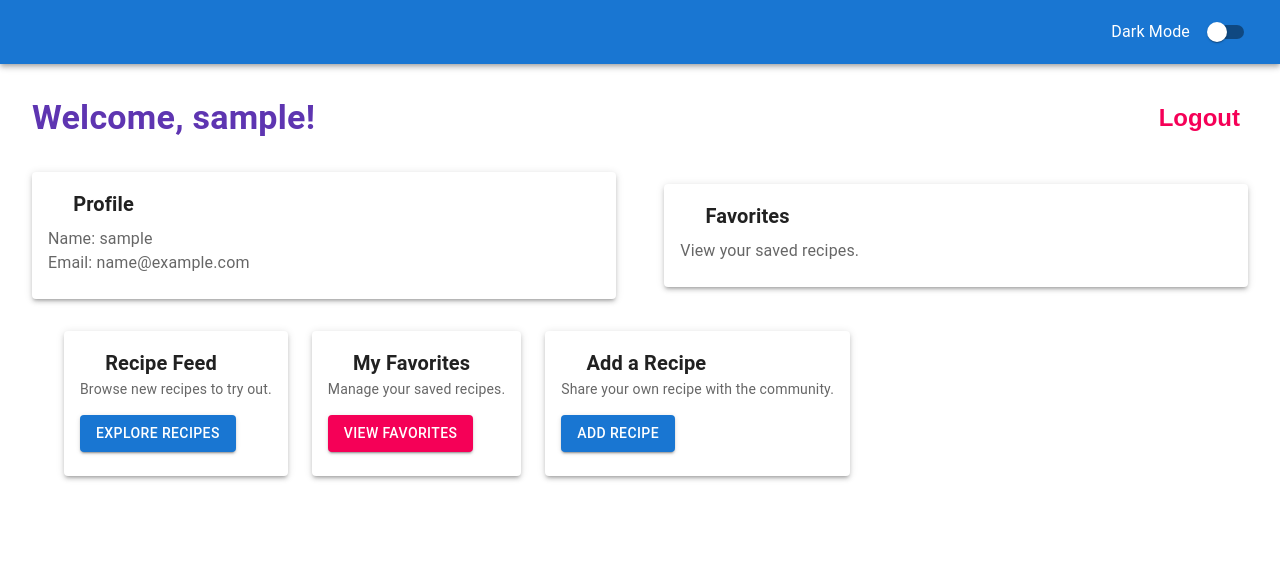
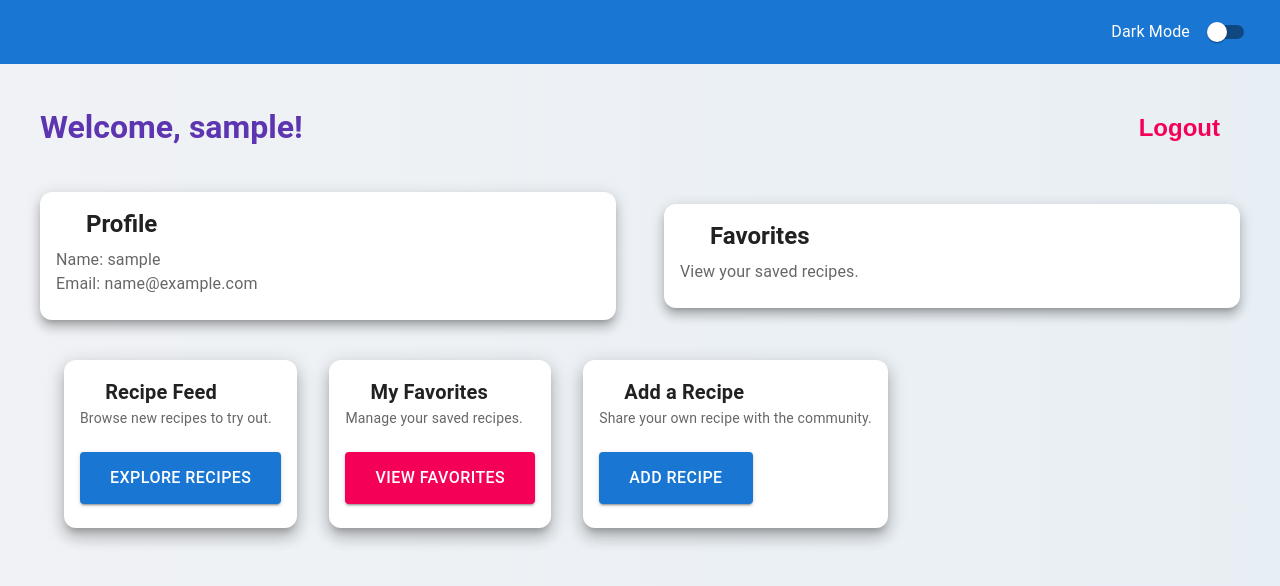
Before and after one commit to SandulRusara/recipe-app-new, a React (Vite) app: page / in a window 1280 px wide. Shown: the top 586 px of the page. Built offline with nearby package versions, Linux system fonts and the light colour scheme; sample sign-in values are in the browser's storage; some icons are missing.

Commit message:
update dashbord

```diff
--- a/src/pages/ Dashboard.tsx
+++ b/src/pages/ Dashboard.tsx
@@ -1,3 +1,140 @@
+// import { useSelector, useDispatch } from 'react-redux';
+// import { Button, Typography, Container, Box, Card, CardContent, Grid, IconButton } from '@mui/material';
+// import { logout } from '../redux/authSlice';
+// import { RootState, AppDispatch } from '../redux/store';
+// import AccountCircleIcon from '@mui/icons-material/AccountCircle';
+// import RestaurantIcon from '@mui/icons-material/Restaurant';
+// import FavoriteIcon from '@mui/icons-material/Favorite';
+//
+// const Dashboard = () => {
+//     const user = useSelector((state: RootState) => state.auth.user);
+//     const dispatch = useDispatch<AppDispatch>();
+//
+//     return (
+//         <Box
+//             sx={{
+//                 minHeight: '100vh',
+//                 p: 4,
+//             }}
+//         >
+//             {/* Header */}
+//             <Box
+//                 display="flex"
+//                 justifyContent="space-between"
+//                 alignItems="center"
+//                 mb={4}
+//             >
+//                 <Typography
+//                     variant="h4"
+//                     fontWeight={700}
+//                     sx={{ color: '#5e35b1' }}
+//                 >
+//                     Welcome, {user?.username}!
+//                 </Typography>
+//
+//                 <IconButton
+//                     variant="contained"
+//                     color="secondary"
+//                     onClick={() => dispatch(logout())}
+//                     sx={{ fontWeight: 600 }}
+//                 >
+//                     Logout
+//                 </IconButton>
+//             </Box>
+//
+//             {/* User Info Section */}
+//             <Box
+//                 display="flex"
+//                 justifyContent="space-between"
+//                 mb={4}
+//                 alignItems="center"
+//             >
+//                 <Card sx={{ width: '48%', boxShadow: 3 }}>
+//                     <CardContent>
+//                         <Typography variant="h6" fontWeight={600} gutterBottom>
+//                             <AccountCircleIcon sx={{ marginRight: 1 }} /> Profile
+//                         </Typography>
+//                         <Typography variant="body1" color="textSecondary">
+//                             Name: {user?.username}
+//                         </Typography>
+//                         <Typography variant="body1" color="textSecondary">
+//                             Email: {user?.email}
+//                         </Typography>
+//                     </CardContent>
+//                 </Card>
+//
+//                 <Card sx={{ width: '48%', boxShadow: 3 }}>
+//                     <CardContent>
+//                         <Typography variant="h6" fontWeight={600} gutterBottom>
+//                             <FavoriteIcon sx={{ marginRight: 1 }} /> Favorites
+//                         </Typography>
+//                         <Typography variant="body1" color="textSecondary">
+//                             View your saved recipes.
+//                         </Typography>
+//                     </CardContent>
+//                 </Card>
+//             </Box>
+//
+//             {/* Dashboard Section */}
+//             <Container>
+//                 <Grid container spacing={3}>
+//                     <Grid item xs={12} sm={6} md={4}>
+//                         <Card sx={{ boxShadow: 3 }}>
+//                             <CardContent>
+//                                 <Typography variant="h6" fontWeight={600}>
+//                                     <RestaurantIcon sx={{ marginRight: 1 }} /> Recipe Feed
+//                                 </Typography>
+//                                 <Typography variant="body2" color="textSecondary">
+//                                     Browse new recipes to try out.
+//                                 </Typography>
+//                                 <Button variant="contained" color="primary" sx={{ mt: 2 }}>
+//                                     Explore Recipes
+//                                 </Button>
+//                             </CardContent>
+//                         </Card>
+//                     </Grid>
+//
+//                     <Grid item xs={12} sm={6} md={4}>
+//                         <Card sx={{ boxShadow: 3 }}>
+//                             <CardContent>
+//                                 <Typography variant="h6" fontWeight={600}>
+//                                     <FavoriteIcon sx={{ marginRight: 1 }} /> My Favorites
+//                                 </Typography>
+//                                 <Typography variant="body2" color="textSecondary">
+//                                     Manage your saved recipes.
+//                                 </Typography>
+//                                 <Button variant="contained" color="secondary" sx={{ mt: 2 }}>
+//                                     View Favorites
+//                                 </Button>
+//                             </CardContent>
+//                         </Card>
+//                     </Grid>
+//
+//                     <Grid item xs={12} sm={6} md={4}>
+//                         <Card sx={{ boxShadow: 3 }}>
+//                             <CardContent>
+//                                 <Typography variant="h6" fontWeight={600}>
+//                                     <RestaurantIcon sx={{ marginRight: 1 }} /> Add a Recipe
+//                                 </Typography>
+//                                 <Typography variant="body2" color="textSecondary">
+//                                     Share your own recipe with the community.
+//                                 </Typography>
+//                                 <Button variant="contained" color="primary" sx={{ mt: 2 }}>
+//                                     Add Recipe
+//                                 </Button>
+//                             </CardContent>
+//                         </Card>
+//                     </Grid>
+//                 </Grid>
+//             </Container>
+//         </Box>
+//     );
+// };
+//
+// export default Dashboard;
+
+
+
 import { useSelector, useDispatch } from 'react-redux';
 import { Button, Typography, Container, Box, Card, CardContent, Grid, IconButton } from '@mui/material';
 import { logout } from '../redux/authSlice';
@@ -14,7 +151,8 @@ const Dashboard = () => {
         <Box
             sx={{
                 minHeight: '100vh',
-                p: 4,
+                p: 5,
+                background: 'linear-gradient(to right, #f0f2f5, #e8eff4)',
             }}
         >
             {/* Header */}
@@ -22,12 +160,12 @@ const Dashboard = () => {
                 display="flex"
                 justifyContent="space-between"
                 alignItems="center"
-                mb={4}
+                mb={5}
             >
                 <Typography
-                    variant="h4"
+                    variant="h3"
                     fontWeight={700}
-                    sx={{ color: '#5e35b1' }}
+                    sx={{ color: '#5e35b1', fontSize: '32px' }}
                 >
                     Welcome, {user?.username}!
                 </Typography>
@@ -36,7 +174,14 @@ const Dashboard = () => {
                     variant="contained"
                     color="secondary"
                     onClick={() => dispatch(logout())}
-                    sx={{ fontWeight: 600 }}
+                    sx={{
+                        fontWeight: 600,
+                       // backgroundColor: '#f50057',
+                        padding: '10px 20px',
+                        '&:hover': {
+                            backgroundColor: '#c51162',
+                        },
+                    }}
                 >
                     Logout
                 </IconButton>
@@ -46,12 +191,12 @@ const Dashboard = () => {
             <Box
                 display="flex"
                 justifyContent="space-between"
-                mb={4}
+                mb={5}
                 alignItems="center"
             >
-                <Card sx={{ width: '48%', boxShadow: 3 }}>
+                <Card sx={{ width: '48%', boxShadow: 8, borderRadius: 3, '&:hover': { transform: 'scale(1.05)', boxShadow: 16, transition: '0.3s ease-in-out' } }}>
                     <CardContent>
-                        <Typography variant="h6" fontWeight={600} gutterBottom>
+                        <Typography variant="h5" fontWeight={600} gutterBottom>
                             <AccountCircleIcon sx={{ marginRight: 1 }} /> Profile
                         </Typography>
                         <Typography variant="body1" color="textSecondary">
@@ -63,9 +208,9 @@ const Dashboard = () => {
                     </CardContent>
                 </Card>
 
-                <Card sx={{ width: '48%', boxShadow: 3 }}>
+                <Card sx={{ width: '48%', boxShadow: 8, borderRadius: 3, '&:hover': { transform: 'scale(1.05)', boxShadow: 16, transition: '0.3s ease-in-out' } }}>
                     <CardContent>
-                        <Typography variant="h6" fontWeight={600} gutterBottom>
+                        <Typography variant="h5" fontWeight={600} gutterBottom>
                             <FavoriteIcon sx={{ marginRight: 1 }} /> Favorites
                         </Typography>
                         <Typography variant="body1" color="textSecondary">
@@ -77,9 +222,9 @@ const Dashboard = () => {
 
             {/* Dashboard Section */}
             <Container>
-                <Grid container spacing={3}>
+                <Grid container spacing={4}>
                     <Grid item xs={12} sm={6} md={4}>
-                        <Card sx={{ boxShadow: 3 }}>
+                        <Card sx={{ boxShadow: 10, borderRadius: 3, '&:hover': { transform: 'scale(1.05)', boxShadow: 16, transition: '0.3s ease-in-out' } }}>
                             <CardContent>
                                 <Typography variant="h6" fontWeight={600}>
                                     <RestaurantIcon sx={{ marginRight: 1 }} /> Recipe Feed
@@ -87,7 +232,7 @@ const Dashboard = () => {
                                 <Typography variant="body2" color="textSecondary">
                                     Browse new recipes to try out.
                                 </Typography>
-                                <Button variant="contained" color="primary" sx={{ mt: 2 }}>
+                                <Button variant="contained" color="primary" sx={{ mt: 3, padding: '12px 30px', fontSize: '16px', '&:hover': { backgroundColor: '#1976d2' } }}>
                                     Explore Recipes
                                 </Button>
                             </CardContent>
@@ -95,7 +240,7 @@ const Dashboard = () => {
                     </Grid>
 
                     <Grid item xs={12} sm={6} md={4}>
-                        <Card sx={{ boxShadow: 3 }}>
+                        <Card sx={{ boxShadow: 10, borderRadius: 3, '&:hover': { transform: 'scale(1.05)', boxShadow: 16, transition: '0.3s ease-in-out' } }}>
                             <CardContent>
                                 <Typography variant="h6" fontWeight={600}>
                                     <FavoriteIcon sx={{ marginRight: 1 }} /> My Favorites
@@ -103,7 +248,7 @@ const Dashboard = () => {
                                 <Typography variant="body2" color="textSecondary">
                                     Manage your saved recipes.
                                 </Typography>
-                                <Button variant="contained" color="secondary" sx={{ mt: 2 }}>
+                                <Button variant="contained" color="secondary" sx={{ mt: 3, padding: '12px 30px', fontSize: '16px', '&:hover': { backgroundColor: '#d81b60' } }}>
                                     View Favorites
                                 </Button>
                             </CardContent>
@@ -111,7 +256,7 @@ const Dashboard = () => {
                     </Grid>
 
                     <Grid item xs={12} sm={6} md={4}>
-                        <Card sx={{ boxShadow: 3 }}>
+                        <Card sx={{ boxShadow: 10, borderRadius: 3, '&:hover': { transform: 'scale(1.05)', boxShadow: 16, transition: '0.3s ease-in-out' } }}>
                             <CardContent>
                                 <Typography variant="h6" fontWeight={600}>
                                     <RestaurantIcon sx={{ marginRight: 1 }} /> Add a Recipe
@@ -119,7 +264,7 @@ const Dashboard = () => {
                                 <Typography variant="body2" color="textSecondary">
                                     Share your own recipe with the community.
                                 </Typography>
-                                <Button variant="contained" color="primary" sx={{ mt: 2 }}>
+                                <Button variant="contained" color="primary" sx={{ mt: 3, padding: '12px 30px', fontSize: '16px', '&:hover': { backgroundColor: '#1976d2' } }}>
                                     Add Recipe
                                 </Button>
                             </CardContent>
```
